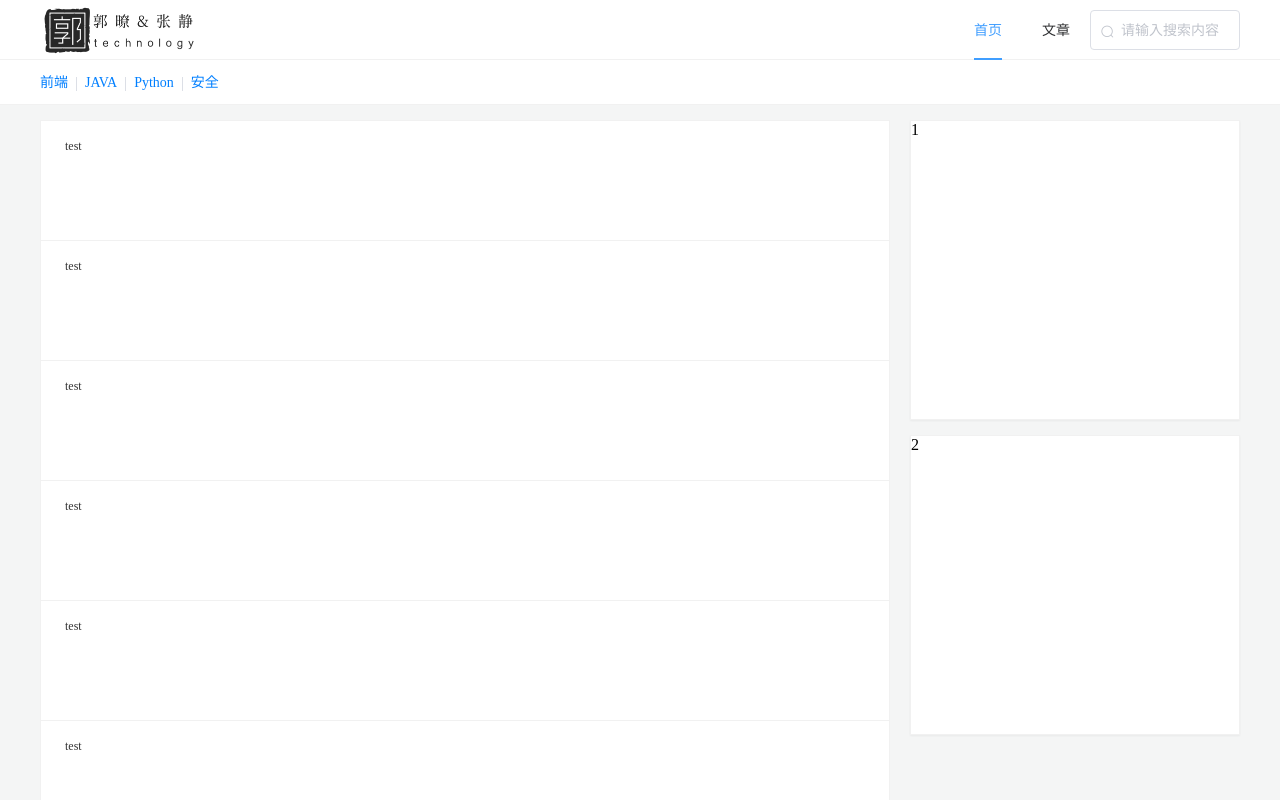
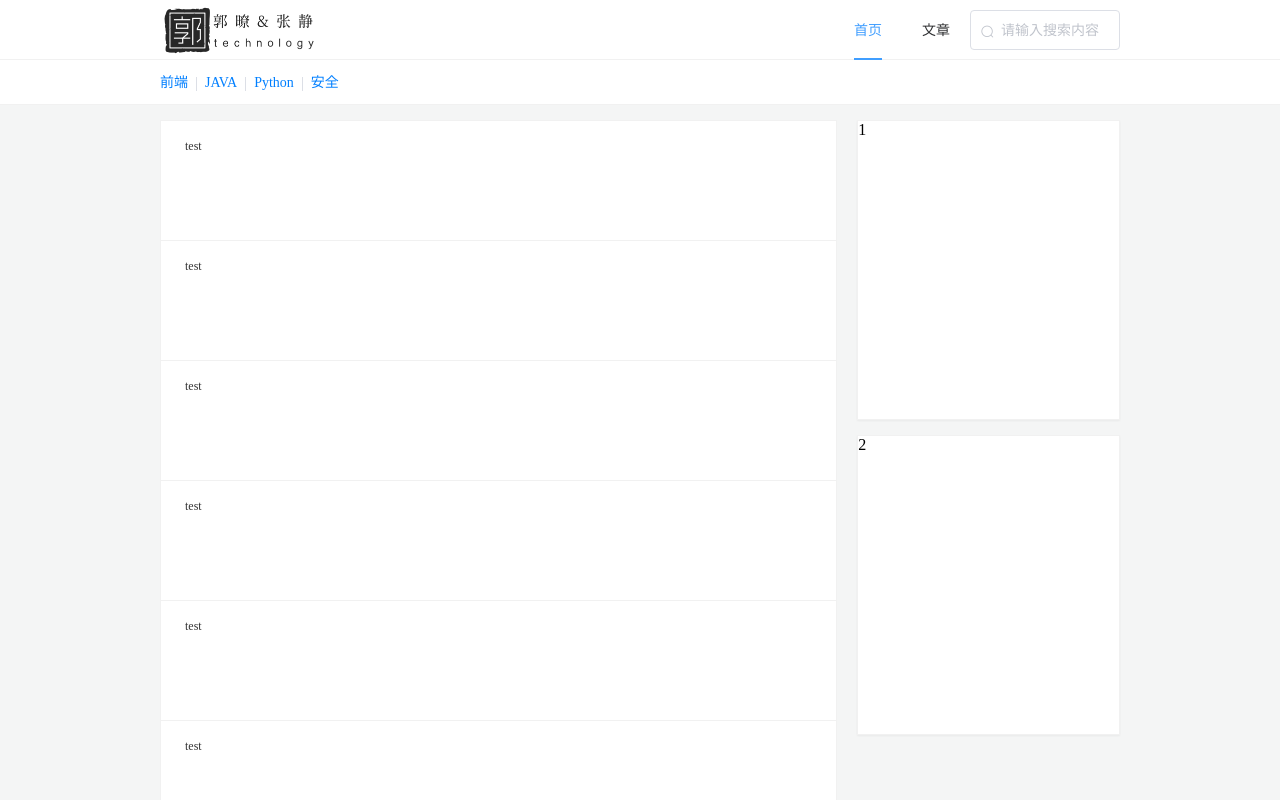
Before and after one commit to zhjing1019/zhjingBlog, a Vue app: page /home in a window 1280 px wide. Shown: the top 800 px of the page. Built offline with nearby package versions, Linux system fonts and the light colour scheme.

Commit message:
采用flex布局

```diff
--- a/src/components/HeaderFix.vue
+++ b/src/components/HeaderFix.vue
@@ -61,6 +61,7 @@ export default {
 </script>
 
 <style lang="scss">
+@import "@/style/varStyle.scss";
     .header-fix{
         z-index: 100;
         width: 100%;
@@ -71,7 +72,7 @@ export default {
         border-bottom: 1px solid #f1f1f1;
         box-shadow: 0 1px 2px 0 rgba(0,0,0,.05);
         .header-main {
-            width: 1200px;
+            max-width: $max-width;
             margin: 0 auto;
             .header-search{
                 width: 150px;
@@ -109,7 +110,7 @@ export default {
             border-bottom: 1px solid #f1f1f1;
             padding: 0 24px;
             .divider-main-item{
-                width: 1200px;
+                max-width: $max-width;
                 margin: 0 auto;
             }
         }
--- a/src/style/varStyle.scss
+++ b/src/style/varStyle.scss
@@ -1,3 +1,4 @@
 $theme-color: #606266;
 $font-color: #303133;
 $bg-color: #f4f5f5;
+$max-width: 960px;
--- a/src/views/Home.vue
+++ b/src/views/Home.vue
@@ -1,11 +1,12 @@
 <template>
     <div class="blog-home">
+        <div class="main-list-item">
+            <list-item v-for="(item, index) in testData" :key="index"></list-item>
+        </div>
         <div class="main-right">
             <right-banner></right-banner>
-            </div>
-            <div class="main-list-item">
-            <list-item v-for="(item, index) in testData" :key="index"></list-item>
         </div>
+
     </div>
 </template>
 <script>
@@ -28,15 +29,17 @@ export default {
 
 
 <style lang="scss">
+@import "@/style/varStyle.scss";
 .blog-home{
-    width: 1200px;
+    max-width: $max-width;
     margin: 0 auto;
     padding-top: 120px;
+    display: flex;
     .main-list-item{
         width: 850px;
+        margin-right: 20px;
     }
     .main-right{
-        float: right;
         width: 330px;
     }
 
--- a/src/views/Protal.vue
+++ b/src/views/Protal.vue
@@ -50,7 +50,7 @@ export default {
 @import "@/style/varStyle.scss";
 .blog-protal {
     .protal-main{
-        width: 1200px;
+        max-width: $max-width;
         margin: 0 auto;
         padding-top: 70px;
         .banner-main{
```
